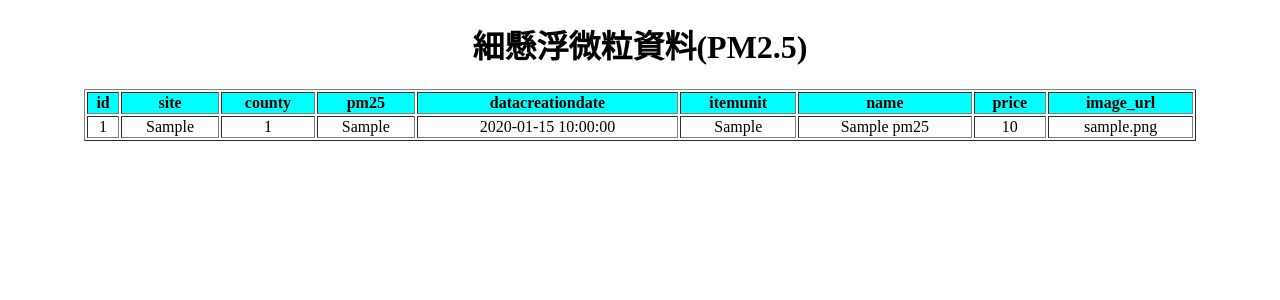
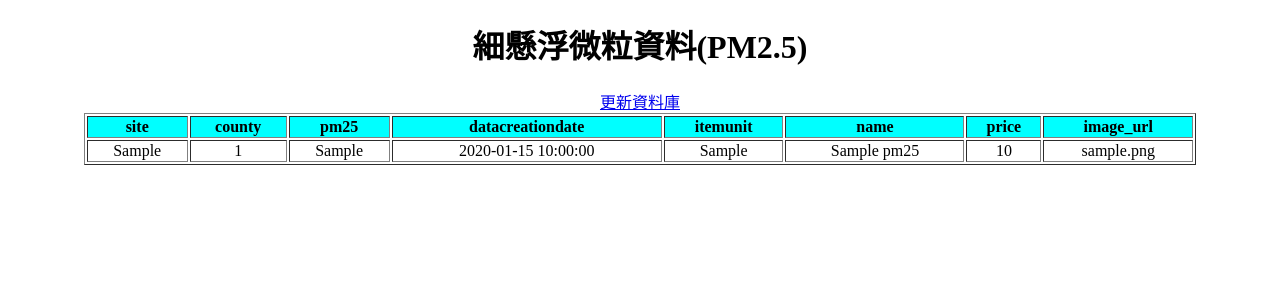
Before and after one commit to zcw1209/flask-pm25, a Flask app: page / in a window 1280 px wide. Shown: the top 300 px of the page. Run offline with Flask 3, Linux system fonts and the light colour scheme; tables that the repository leaves empty or names only in its code hold one stand-in row (values such as "Sample post").

Commit message:
完成線上更新資料庫邏輯

```diff
--- a/app.py
+++ b/app.py
@@ -2,15 +2,21 @@ from flask import Flask, render_template, request
 from datetime import datetime
 import pandas as pd
 import pymysql
-from pm25 import get_pm25_data_from_mysql
+from pm25 import get_pm25_data_from_mysql, update_db
+import json
 
 app = Flask(__name__)
 
 
 # 更新資料庫
 @app.route("/update-db")
-def update_db():
-    pass
+def update_pm25_db():
+    count, message = update_db()
+    nowtime = datetime.now().strftime("%Y-%m-%d %H:%M:%S")
+    result = json.dumps(
+        {"時間": nowtime, "更新比數": count, "結果": message}, ensure_ascii=False
+    )
+    return result
 
 
 @app.route("/")
--- a/pm25.py
+++ b/pm25.py
@@ -8,6 +8,8 @@ def update_db():
         insert ignore into pm25(site,county,pm25,datacreationdate,itemunit)
         values(%s,%s,%s,%s,%s)
     """
+    row_count = 0
+    message = ""
     try:
         # 讀取最新的雲端資料
         df = pd.read_csv(api_url)
@@ -23,12 +25,15 @@ def update_db():
         conn.commit()
 
         print(f"更新{row_count}筆資料成功!")
+        message = "更新資料庫成功!"
 
     except Exception as e:
         print(e)
+        message = f"更新資料庫失敗:{e}"
     finally:
         if conn is not None:
             conn.close()
+    return row_count, message
 
 
 def open_db():
--- a/templates/index.html
+++ b/templates/index.html
@@ -19,10 +19,11 @@
 </head>
 <body>
     <h1>細懸浮微粒資料(PM2.5)</h1>
+    <a href="/update-db">更新資料庫</a>
     <table border="1">
         <thead>
             <tr>
-                {% for col in columns %}
+                {% for col in columns[1:] %}
                 <th>{{col}}</th>
                 {% endfor %}
             </tr>
@@ -30,7 +31,7 @@
         <tbody>
             {% for row in datas %}
             <tr>
-                {% for data in row %}
+                {% for data in row[1:] %}
                 <td>{{data}}</td>
                 {% endfor %}
             {{data}}
```
